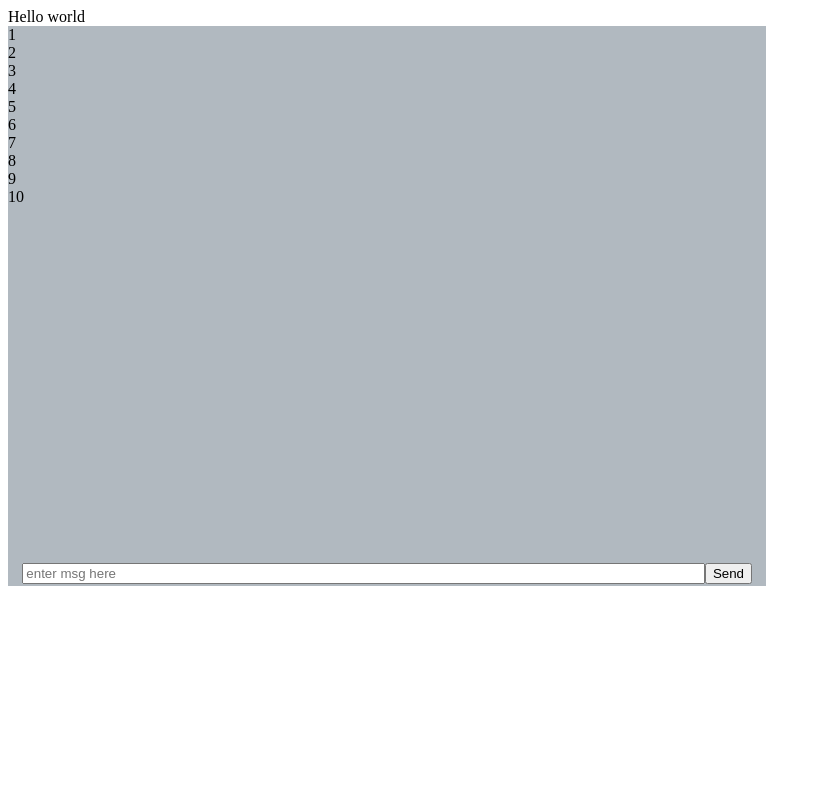
After one commit to aamir4813/chatbox, a Flask app: page /temp in a window 1280 px wide. The commit adds this page. Shown: the whole page, without its empty margins (0-821 px from the left). Run offline with Flask 2, Linux system fonts and the light colour scheme.

```diff
--- a/app_data/forms_wtf.py
+++ b/app_data/forms_wtf.py
@@ -12,6 +12,7 @@ def invalid_credentials(form, field):
 
     # Check username is invalid
     user_data = User.query.filter_by(username=username).first()
+    db.session.remove()
     if user_data is None:
         raise ValidationError("Username or password is incorrect")
 
@@ -28,6 +29,7 @@ class RegistrationForm(FlaskForm):
 
     def validate_username(self, username):
         user_object = User.query.filter_by(username=username.data).first()
+        db.session.remove()
         if user_object:
             raise ValidationError("Username already exists. Select a different username.")
 
--- a/application.py
+++ b/application.py
@@ -27,7 +27,9 @@ login.init_app(app)
 
 @login.user_loader
 def load_user(id):
-    return User.query.get(int(id))
+    val = User.query.get(int(id))
+    db.session.remove()
+    return val
 
 # csrf wtf form config
 app.config['WTF_CSRF_SECRET_KEY'] = os.getenv("CSRF_SECRET")
@@ -47,5 +49,9 @@ from controller.chat import *
 from app_data.sockets import *
 
 
+@app.route('/temp')
+def temp():
+    render_template('temp.html')
+
 if __name__ == "__main__":
     app.run()
--- a/controller/index.py
+++ b/controller/index.py
@@ -24,6 +24,7 @@ def index():
         user = User(username=username, password_hash=password_hash)
         db.session.add(user)
         db.session.commit()
+        db.session.remove()
 
         flash('Registered successfully. Please login.', 'success')
         return redirect(url_for('login'))
--- a/controller/login.py
+++ b/controller/login.py
@@ -16,6 +16,7 @@ def login():
     # Allow login if validation success
     if login_form.validate_on_submit():
         user_object = User.query.filter_by(username=login_form.username.data).first()
+        db.session.remove()
         login_user(user_object)
         return redirect(url_for('chat'))
 
--- a/templates/chat.html
+++ b/templates/chat.html
@@ -74,7 +74,7 @@
             <div id="display-message-section">
                 <!-- <p>This is predefined Text</p> -->
             </div>
-            <div class="input-group mb-3">
+            <div class="input-group mb-3 bottom-fix">
                 <input type="text" id="user_message" class="form-control" placeholder="Send Something..." aria-describedby="basic-addon2">
                 <div class="input-group-append">
                     <button id="send_message" class="btn btn-outline-secondary" type="button">Send</button>
--- /dev/null
+++ b/templates/styles.css
@@ -0,0 +1,24 @@
+.container {
+    height: 70vh;
+    width: 60%;
+    background-color: rgb(177, 185, 192);
+    /* display: flex; */
+    /* align-items: center;
+    justify-content: center; */
+    /* overflow:auto;
+    overflow-y: visible; */
+    position: relative;
+}
+
+.msg-box {
+    width: 100%;
+    position: absolute;
+    bottom: 2px;
+    display: flex;
+    align-items: center;
+    justify-content: center;
+}
+
+.text-box {
+    width: 90%;
+}
--- /dev/null
+++ b/templates/temp.html
@@ -0,0 +1,30 @@
+<html>
+
+<head>
+    <title>Test</title>
+    <link rel="stylesheet" type="text/css" href="./styles.css" />
+</head>
+
+<body>
+    Hello world
+    <div class="container">
+        <div class="chat-box">
+            <div class="box">1</div>
+            <div class="box">2</div>
+            <div class="box">3</div>
+            <div class="box">4</div>
+            <div class="box">5</div>
+            <div class="box">6</div>
+            <div class="box">7</div>
+            <div class="box">8</div>
+            <div class="box">9</div>
+            <div class="box">10</div>
+        </div>
+        <div class="msg-box">
+            <input class="text-box" name="msg" placeholder="enter msg here" />
+            <button class="btn" type="button"> Send</button>
+        </div>
+    </div>
+</body>
+
+</html>
```
Also changed, not shown: static/styles/main.css (+4 -6 lines).
